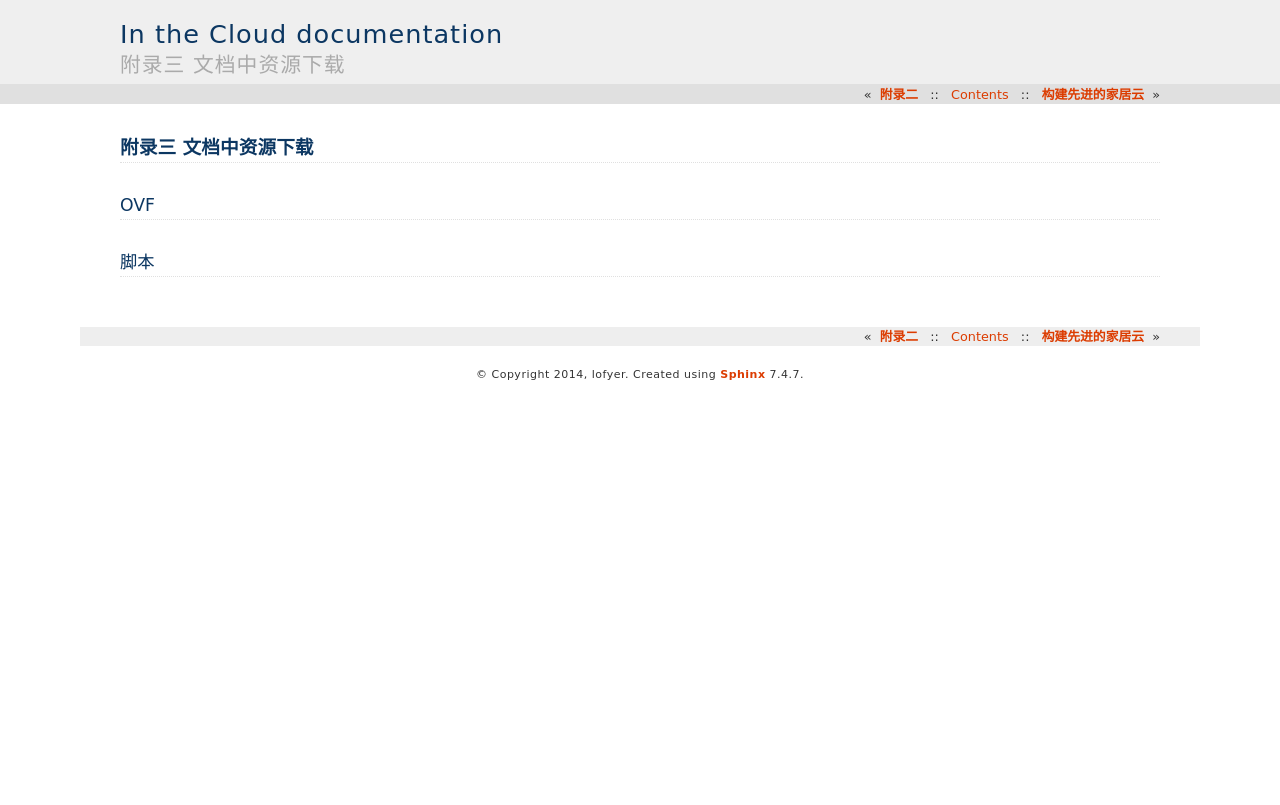
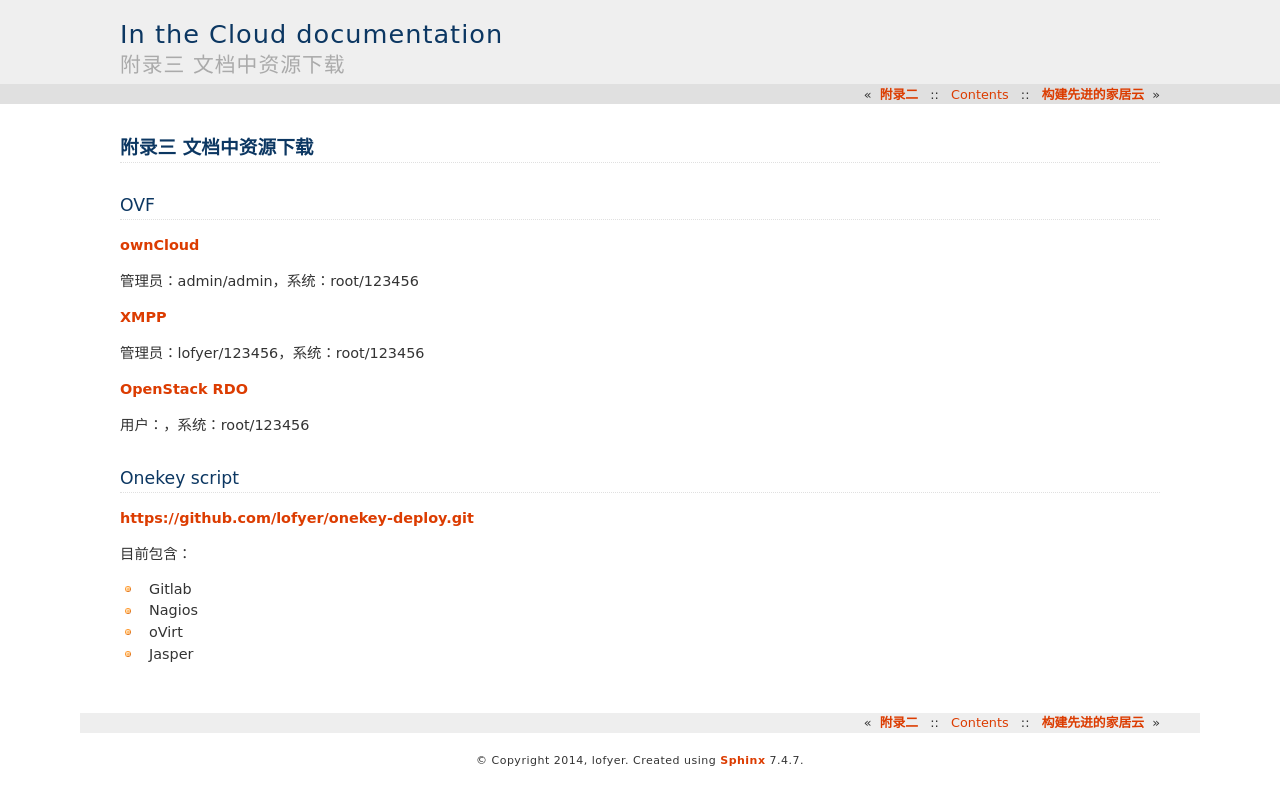
Before and after one commit to lofyer/InTheCloud, a Sphinx documentation site: the page built from source/posts/appendix03.rst, in a window 1280 px wide. Shown: the top 805 px of the page. Built offline with Sphinx 7.4.7, drawn with Linux system fonts in a browser that asks for light colours; formulas are drawn with MathJax 3.

Commit message:
准备上传ovf

```diff
--- a/source/posts/appendix03.rst
+++ b/source/posts/appendix03.rst
@@ -4,5 +4,29 @@
 OVF
 ----
 
-脚本
-----
+`ownCloud <http://tobeupload.com>`_
+
+管理员：admin/admin，系统：root/123456
+
+`XMPP <http://tobeupload.com>`_
+
+管理员：lofyer/123456，系统：root/123456
+
+`OpenStack RDO <http://tobeupload.com>`_
+
+用户：，系统：root/123456
+
+Onekey script
+--------------
+
+https://github.com/lofyer/onekey-deploy.git
+
+目前包含：
+
+- Gitlab
+
+- Nagios
+
+- oVirt
+
+- Jasper
```
Also changed, not shown: source/posts/ch03.rst (+9 -1 lines).
